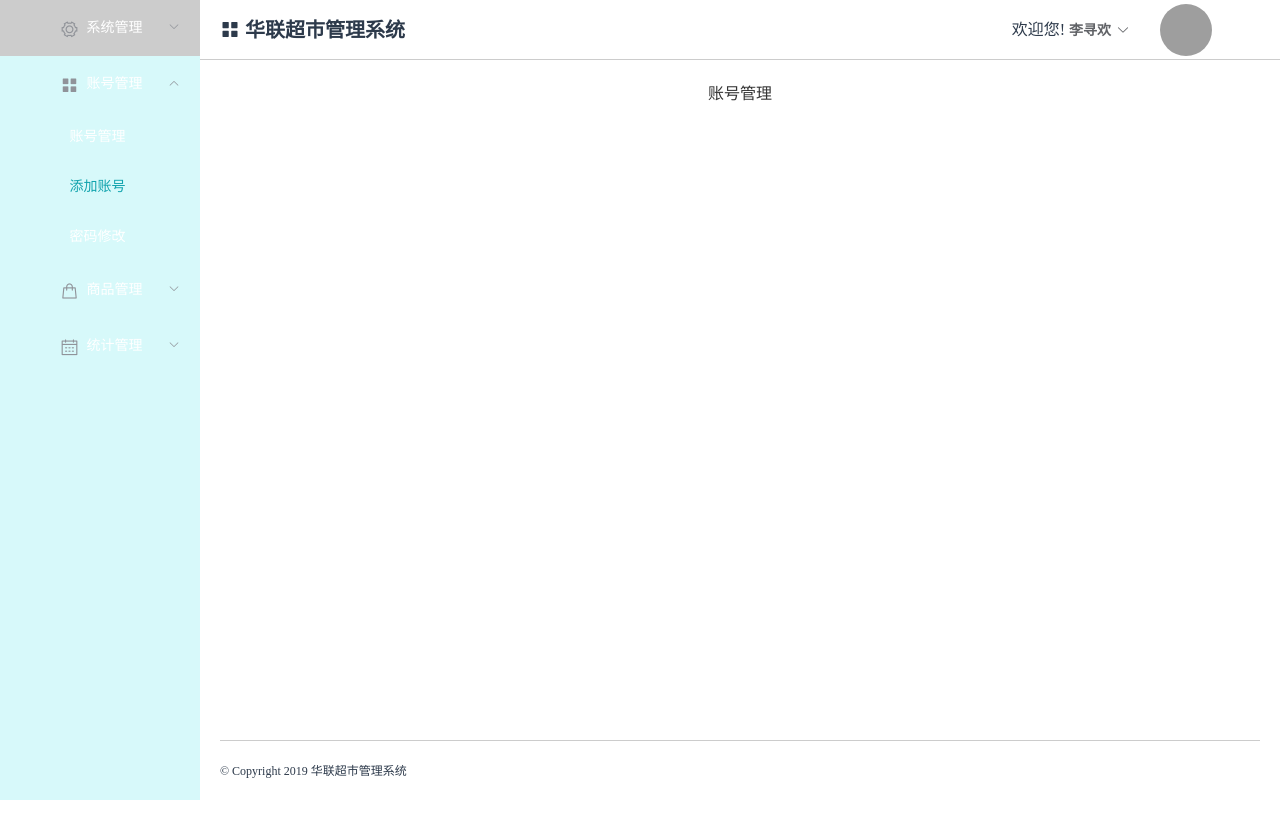
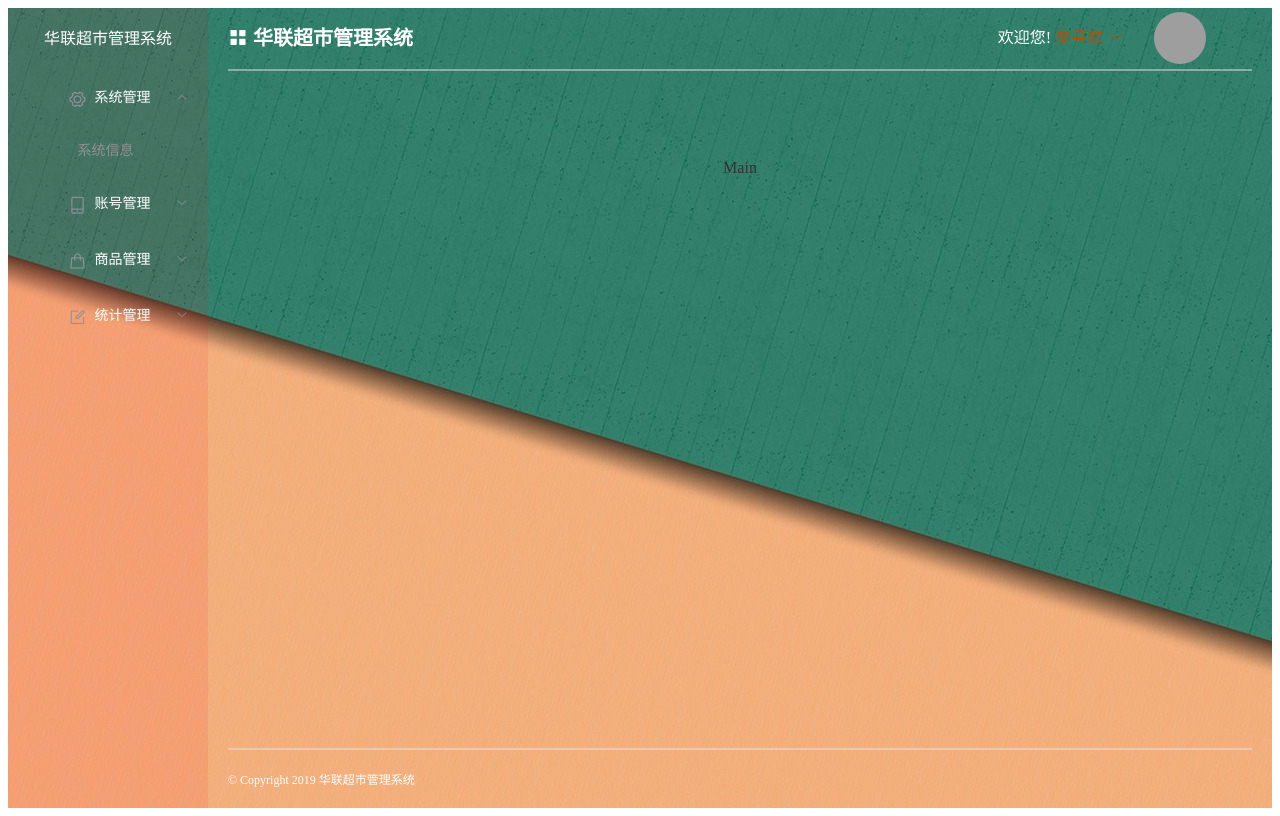
Before and after one commit to SometimesSomething/SMMS, a Vue app in the folder smm-system/: page /#/accountadd in a window 1280 px wide. Built offline with nearby package versions, Linux system fonts and the light colour scheme; the HTML template or start-up script is replaced by a standard one.

Commit message:
index样式修改 git commit -mindex样式修改

```diff
--- a/smm-system/package.json
+++ b/smm-system/package.json
@@ -7,7 +7,9 @@
     "build": "vue-cli-service build"
   },
   "dependencies": {
-    "element-ui": "^2.4.11",
+    "cnpm": "^6.0.0",
+    "element-ui": "^2.5.4",
+    "i": "^0.3.6",
     "vue": "^2.5.21",
     "vue-router": "^3.0.1"
   },
--- a/smm-system/src/components/Bottom/Bottom.vue
+++ b/smm-system/src/components/Bottom/Bottom.vue
@@ -10,9 +10,9 @@ export default {
 </script>
 <style lang="less">
     .bottom {
-        border-top: 1px solid #ccc;
+        border-top: 2px solid rgba(226, 226, 226, 0.49);
         text-align: left;
-        color: #2d3a4b;
+        color: #fff;
         font-size: 12px;
     }
 </style>
--- a/smm-system/src/components/Nav/Nav.vue
+++ b/smm-system/src/components/Nav/Nav.vue
@@ -1,61 +1,79 @@
 <template>
-     <el-menu
-        background-color="rgb(215, 249, 250)"
-        unique-opened
-        active-text-color="rgb(16, 163, 173)"
-        :default-active="this.$route.path"
-        router
+    <el-aside width="200px">
+        <p class="title">华联超市管理系统</p>
+        <el-menu :default-openeds="['1']"
+                 background-color="rgba(255, 0, 22, 0.09)"
+                 unique-opened="true"
+                 default-active="1-1"
+                 router=""
         >
-        <!-- 导航一 -->
+            <!--导航1-->
             <el-submenu index="1">
                 <template slot="title"><i class="el-icon-setting"></i>系统管理</template>
                 <el-menu-item index="/">系统信息</el-menu-item>
             </el-submenu>
-        <!-- 导航二 -->
+            <!--导航2-->
             <el-submenu index="2">
-            <template slot="title"><i class="el-icon-menu"></i>账号管理</template>
-                <el-menu-item index="/accountmanage">账号管理</el-menu-item>
-                <el-menu-item index="/accountadd">添加账号</el-menu-item>
-                <el-menu-item index="/passwordmodify">密码修改</el-menu-item>
+                <template slot="title"><i class="el-icon-mobile-phone"></i>账号管理</template>
+                <el-menu-item index="/AccountManagement">账号管理</el-menu-item>
+                <el-menu-item index="/AccountAdd">添加账号</el-menu-item>
+                <el-menu-item index="/PasswordModify">密码修改</el-menu-item>
             </el-submenu>
-        <!-- 导航三 -->
+            <!--导航3-->
             <el-submenu index="3">
                 <template slot="title"><i class="el-icon-goods"></i>商品管理</template>
-                <el-menu-item index="/goodsmanage">商品管理</el-menu-item>
-                <el-menu-item index="/goodsadd">添加商品</el-menu-item>
+                <el-menu-item index="GoodsManagement">商品管理</el-menu-item>
+                <el-menu-item index="GoodsAdd">添加商品</el-menu-item>
             </el-submenu>
-        <!-- 导航四 -->
+            <!--导航4-->
             <el-submenu index="4">
-            <template slot="title"><i class="el-icon-date"></i>统计管理</template>
-                <el-menu-item index="/salestatistics">销售统计</el-menu-item>
+                <template slot="title"><i class="el-icon-edit-outline"></i>统计管理</template>
+                <el-menu-item index="SaleStatistics">销售统计</el-menu-item>
             </el-submenu>
         </el-menu>
+    </el-aside>
 </template>
+
 <script>
     export default {
+        name: "Nav"
+    }
+</script>
 
-};
-</script>
 <style lang="less">
-html,body,#app{
-     width: 100%;
-     height: 100%;
-     margin: 0;
-     padding:0;
-     .login{
-         height:100%;
-         background-color:rgba(215, 249, 250,0.5);
+    .el-aside {
+        background-color: rgba(255, 0, 22, 0.09);
+        color: #fff;
+        text-align: center;
+        line-height: 200px;
+        .title{
+            margin: 0;padding: 16px 0;
+            line-height: 30px;
         }
+        .el-submenu__title{
+            color: #fff;
+            background: none!important;
+        }
+
+        .el-submenu{
+            background: none!important;
+        }
+        .el-menu-item.is-active{
+            color: #fff;
+            background-color: rgba(226, 226, 226, 0.49)
+        }
+        .el-menu-item{
+            color: #919191;
+            background: none!important;
+        }
+
+        .el-menu .el-menu--inline{
+            background: none!important;
         }
         .el-menu {
-  border: none;
-  .el-submenu {
-    .el-submenu__title {
-      color: #fff;
-    }
-  }
-  .el-menu-item {
-    color: #fff;
+            background: none!important;
+            border-right: 0;
+
         }
     }
 </style>
--- a/smm-system/src/components/Top/Top.vue
+++ b/smm-system/src/components/Top/Top.vue
@@ -46,17 +46,20 @@ export default {
 <style lang="less">
     .top {
         // background-color: red;
-        border-bottom: 2px solid green;
+        border-bottom: 2px solid rgba(226, 226, 226, 0.49);
         .title {
+            color: #fff;
             text-align: left;
             font-size: 20px;
             font-weight: 900;
         }
         .top-right {
-            color: #2d3a4b;
+            color: #fff;
             text-align: right;
             .username {
-               font-weight: 600;
+
+                font-size: 16px;
+                color: rgb(180, 80, 9);
             }
             .avatar {
                 width: 52px;
--- a/smm-system/src/views/index/index.vue
+++ b/smm-system/src/views/index/index.vue
@@ -1,79 +1,58 @@
 <template>
-    <!-- <div class="index"> -->
-        <!-- 内容容器 -->
+
+    <div class="index">
         <el-container>
-            <!-- 左侧 -->
-            <el-aside width="200px">
-                <!-- 自定义导航组件 -->
             <Nav></Nav>
-            </el-aside>
-
-            <!-- 右侧 -->
             <el-container>
-                <!-- 右侧头部 -->
-                <el-header>
-                    <!-- 头部组件 -->
-                    <Top></Top>
-                </el-header>
-                <!-- 右侧中间 -->
-                <el-main>
-                    <!-- 路由出口 -->
-                    <router-view />
-                </el-main>
-                <!-- 右侧尾部 -->
-                <el-footer>
-                    <!-- 尾部组件 -->
-                    <Bottom></Bottom>
-                </el-footer>
+                <el-header><Top></Top></el-header>
+                <el-main>Main</el-main>
+                <el-footer><Bottom></Bottom></el-footer>
             </el-container>
         </el-container>
-    <!-- </div> -->
+    </div>
+
 </template>
+
 <script>
-// 引入导航组件
-import Nav from '@/components/Nav/Nav.vue';
-// 引入头部组件
-import Top from '@/components/Top/Top.vue';
-// 引入尾部组件
-import Bottom from '@/components/Bottom/Bottom.vue';
+//注册自定义导航组件
+import Nav from "@/components/Nav/Nav.vue";
 
+import Bottom from "@/components/Bottom/Bottom.vue";
+
+import Top from "@/components/Top/Top.vue";
 export default {
-    components: {  // 注册组件
+    components:{
     Nav,
-        Top,
-        Bottom
+    Bottom,
+    Top
     }
 };
+
 </script>
 <style lang="less">
-#app{
-width:100%;
- height:100%;
+    .index{
+        height: 100vh;
+        background: url("../../assets/1.4.jpg") ;
+        .el-container{
+            height: 100%;
         }
-.el-container {
-  height: 100%;
-  // 左侧
-  .el-aside {
-      height:100%;
-    background-color:rgb(215, 249, 250);
-    text-align: center;
-  }
-  // 右侧中间
+
+
+
         .el-main {
-    background-color: #fff;
+
             color: #333;
             text-align: center;
+            line-height: 160px;
         }
-  // 右侧头和尾
-  .el-header,
-  .el-footer {
-    background-color: #fff;
-    color: #2d3a4b;
+        .el-header, .el-footer {
+
+             color: #333;
              text-align: center;
              line-height: 60px;
          }
-   .el-header {
-       border-bottom: 1px solid #ccc;
+
     }
-}
+
+
 </style>
```
Also changed, not shown: smm-system/src/views/Home/Home.vue (deleted, +0 -10 lines), smm-system/src/assets/1.4.jpg (added), 1 other file (tests, documents, lock files or other folders). Lines whose indentation alone changed are shown as unchanged.
